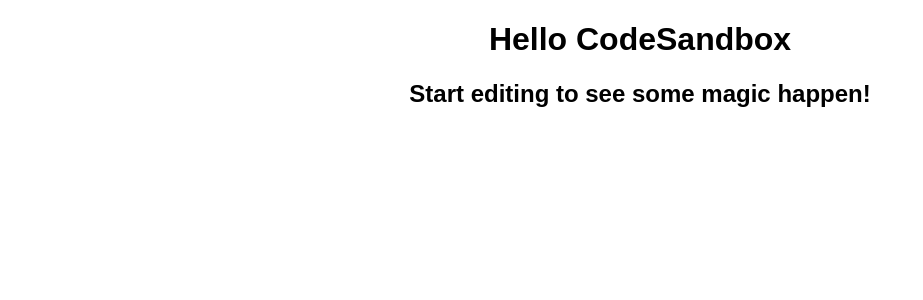
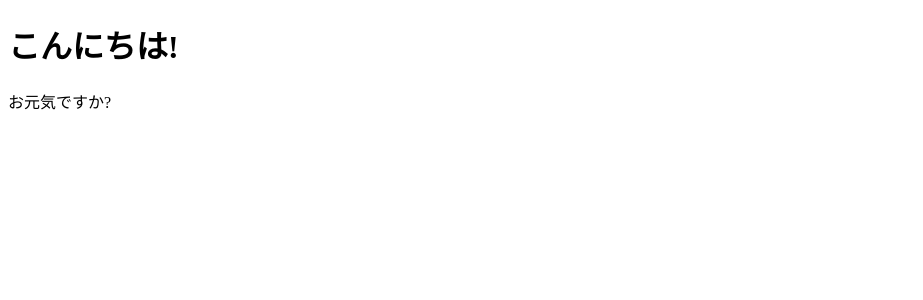
Before and after one commit to kakariko3/react_intro_bb_ja_k, a React (Create React App) app in the folder section6/: page / in a window 1280 px wide. Shown: the top 300 px of the page, without its empty margins (0-923 px from the left). Built offline with nearby package versions, Linux system fonts and the light colour scheme.

Commit message:
コンポーネントの使い方

```diff
--- a/section6/src/App.js
+++ /dev/null
@@ -1,10 +0,0 @@
-import "./styles.css";
-
-export default function App() {
-  return (
-    <div className="App">
-      <h1>Hello CodeSandbox</h1>
-      <h2>Start editing to see some magic happen!</h2>
-    </div>
-  );
-}
--- /dev/null
+++ b/section6/src/App.jsx
@@ -0,0 +1,12 @@
+import React from "react";
+
+const App = () => {
+  return (
+    <>
+      <h1>こんにちは!</h1>
+      <p>お元気ですか?</p>
+    </>
+  );
+};
+
+export default App;
--- a/section6/src/index.js
+++ b/section6/src/index.js
@@ -1,12 +1,5 @@
-import { StrictMode } from "react";
-import ReactDOM from "react-dom";
+import React from "react";
+import ReactDom from "react-dom";
+import App from "./App.jsx";
 
-import App from "./App";
-
-const rootElement = document.getElementById("root");
-ReactDOM.render(
-  <StrictMode>
-    <App />
-  </StrictMode>,
-  rootElement
-);
+ReactDom.render(<App />, document.getElementById("root"));
--- a/section6/src/styles.css
+++ /dev/null
@@ -1,4 +0,0 @@
-.App {
-  font-family: sans-serif;
-  text-align: center;
-}
```
Also changed, not shown: section6/package.json (+9 -4 lines).
